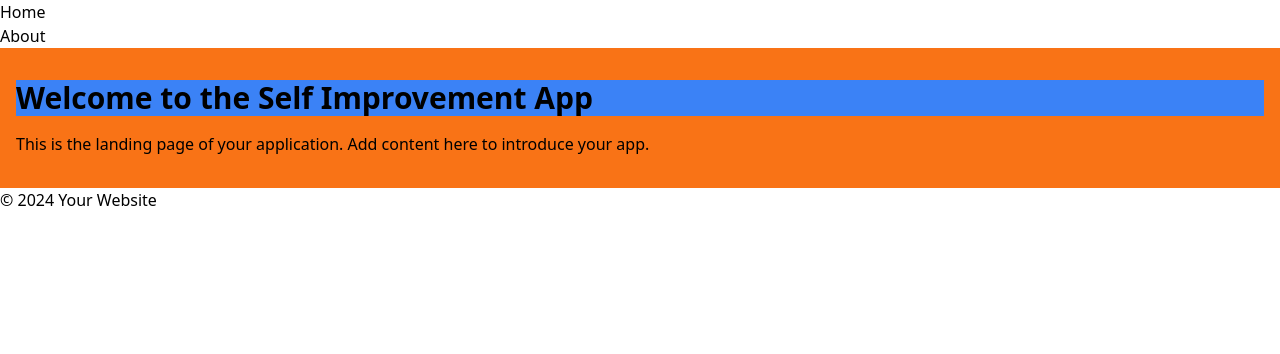
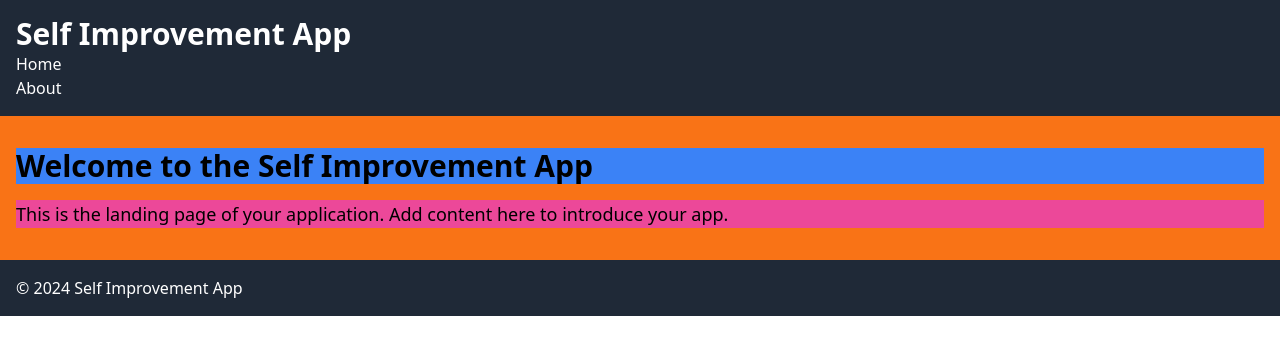
Before and after one commit to adamolson11/Catalyst, a Next.js app: page / in a window 1280 px wide. Shown: the top 354 px of the page. Built offline with nearby package versions, Linux system fonts and the light colour scheme.

Commit message:
added a global style to Layout.jsx file

```diff
--- a/components/Layout.jsx
+++ b/components/Layout.jsx
@@ -1,32 +1,32 @@
 // components/Layout.jsx
-
 import React from 'react';
 
 const Layout = ({ children }) => {
   return (
     <div>
       {/* Header */}
-      <header>
+      <header className="bg-gray-800 text-white py-4">
+        <div className="container mx-auto px-4">
+          <h1 className="text-3xl font-bold">Self Improvement App</h1>
+          {/* Add navigation links here */}
           <nav>
-          {/* Navigation links */}
             <ul>
               <li><a href="/">Home</a></li>
               <li><a href="/about">About</a></li>
               {/* Add more navigation links as needed */}
             </ul>
           </nav>
+        </div>
       </header>
 
       {/* Main content */}
-      <main>
-        {/* Render the children components */}
-        {children}
-      </main>
+      <main>{children}</main>
 
       {/* Footer */}
-      <footer>
-        {/* Footer content */}
-        <p>&copy; {new Date().getFullYear()} Your Website</p>
+      <footer className="bg-gray-800 text-white py-4">
+        <div className="container mx-auto px-4">
+          <p>&copy; {new Date().getFullYear()} Self Improvement App</p>
+        </div>
       </footer>
     </div>
   );
--- a/pages/index.jsx
+++ b/pages/index.jsx
@@ -10,7 +10,7 @@ export default function Home() {
       </Head>
       <div className="container mx-auto px-4 py-8 bg-orange-500">
         <h1 className="text-3xl font-bold mb-4 bg-blue-500">Welcome to the Self Improvement App</h1>
-        <p className="text-lgbg-pink-500">This is the landing page of your application. Add content here to introduce your app.</p>
+        <p className="text-lg bg-pink-500">This is the landing page of your application. Add content here to introduce your app.</p>
       </div>
     </Layout>
   );
```
Lines whose indentation alone changed are shown as unchanged.
